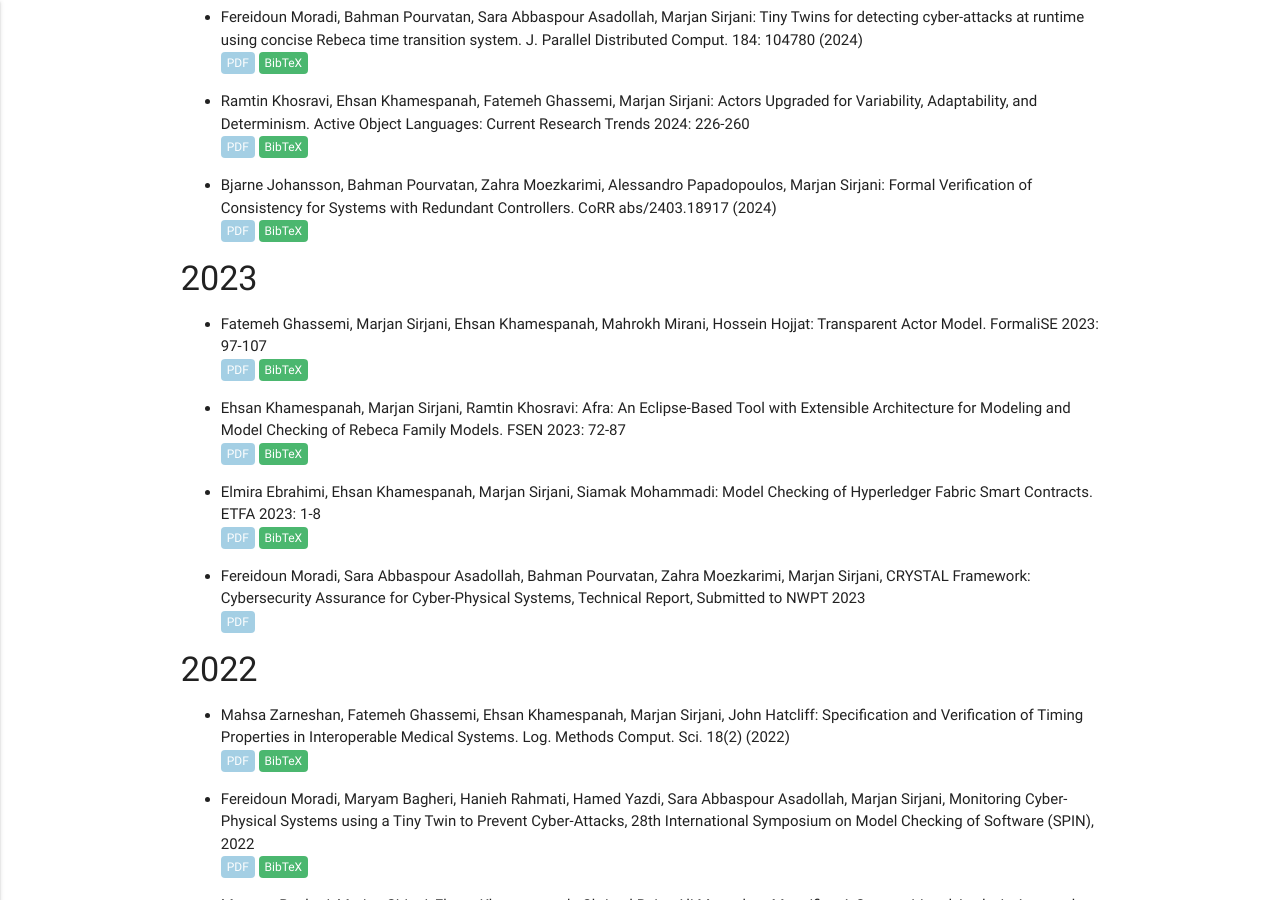
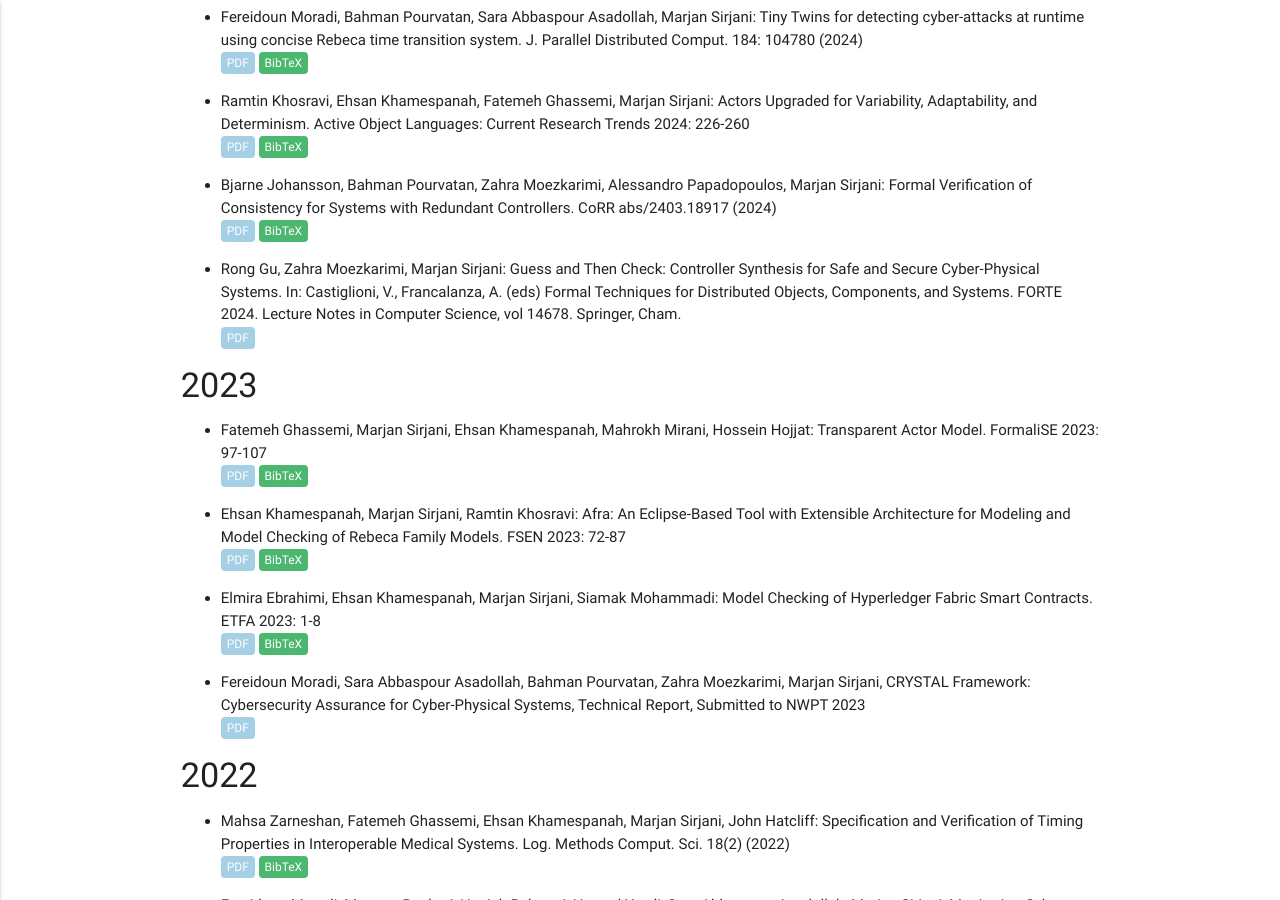
Before and after one commit to rebeca-lang/rebeca-lang.github.io, a Jekyll site: the page built from publications.md, in a window 1280 px wide and 900 px high, scrolled down 403 px. Built offline with Jekyll 4.4.1, drawn with Linux system fonts in a browser that asks for light colours.

Commit message:
Update publications.md
Add Guess and Then Check, FORTE2024

```diff
--- a/publications.md
+++ b/publications.md
@@ -33,6 +33,9 @@ Formal Verification of Consistency for Systems with Redundant Controllers. CoRR
 <a class="link link_pdf" href="/assets/papers/2024/RedundantControllers.pdf">PDF</a>
 <a class="link link_bibtex" href="https://dblp.org/rec/journals/corr/abs-2403-18917.html?view=bibtex">BibTeX</a>
 
+- Rong Gu, Zahra Moezkarimi, Marjan Sirjani: Guess and Then Check: Controller Synthesis for Safe and Secure Cyber-Physical Systems. In: Castiglioni, V., Francalanza, A. (eds) Formal Techniques for Distributed Objects, Components, and Systems. FORTE 2024. Lecture Notes in Computer Science, vol 14678. Springer, Cham.
+\\
+<a class="link link_pdf" href="/assets/papers/2024/GuessandThenCheck.pdf">PDF</a>
 
 #### 2023
 - Fatemeh Ghassemi, Marjan Sirjani, Ehsan Khamespanah, Mahrokh Mirani, Hossein Hojjat: Transparent Actor Model. FormaliSE 2023: 97-107
```
